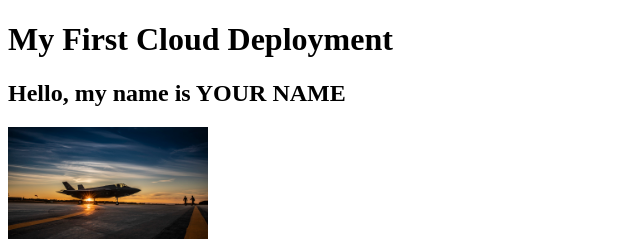
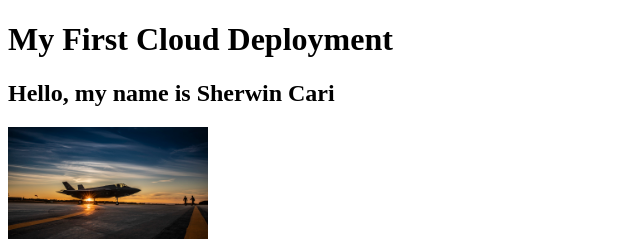
Before and after one commit to Sherwin0107/Cari_Sherwin_first-website-deployment, a plain HTML site: page index.html in a window 1280 px wide. Shown: the top 240 px of the page, 0-640 px from the left. Drawn offline with Linux system fonts and the light colour scheme.

Commit message:
Update name in index.html to Sherwin Cari

```diff
--- a/index.html
+++ b/index.html
@@ -2,7 +2,7 @@
 <html>
 <body>
   <h1>My First Cloud Deployment</h1>
-  <h2>Hello, my name is YOUR NAME</h2>
+  <h2>Hello, my name is Sherwin Cari</h2>
   <img src="f-35.jpg" width="200"/>
   <p>This is my first deployed website!</p>
 </body>
```
